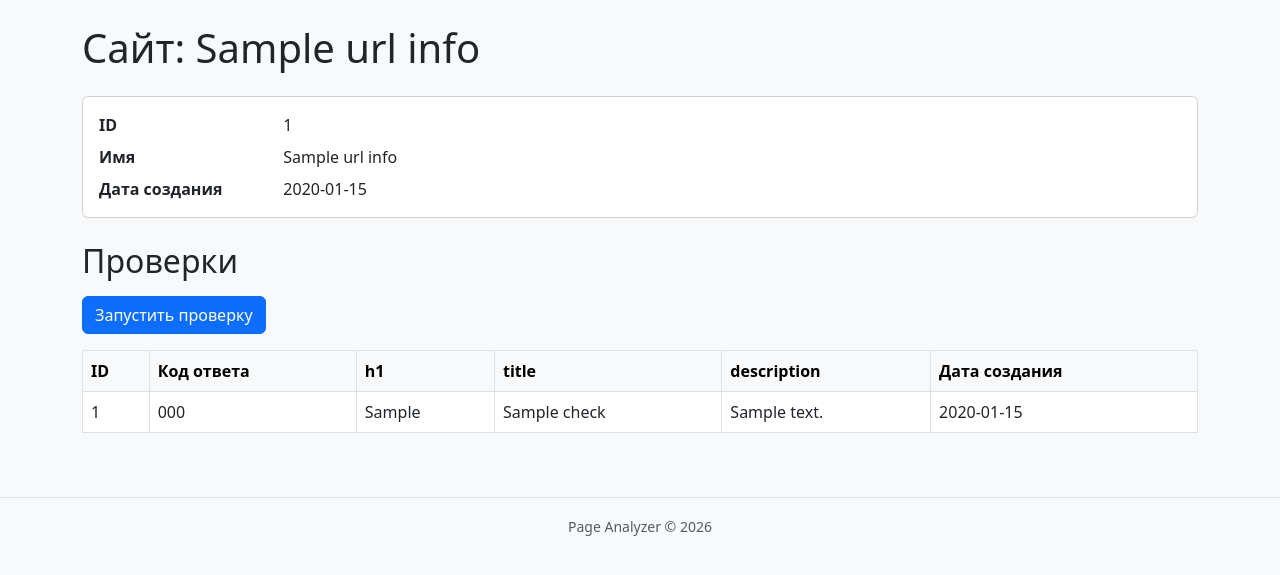
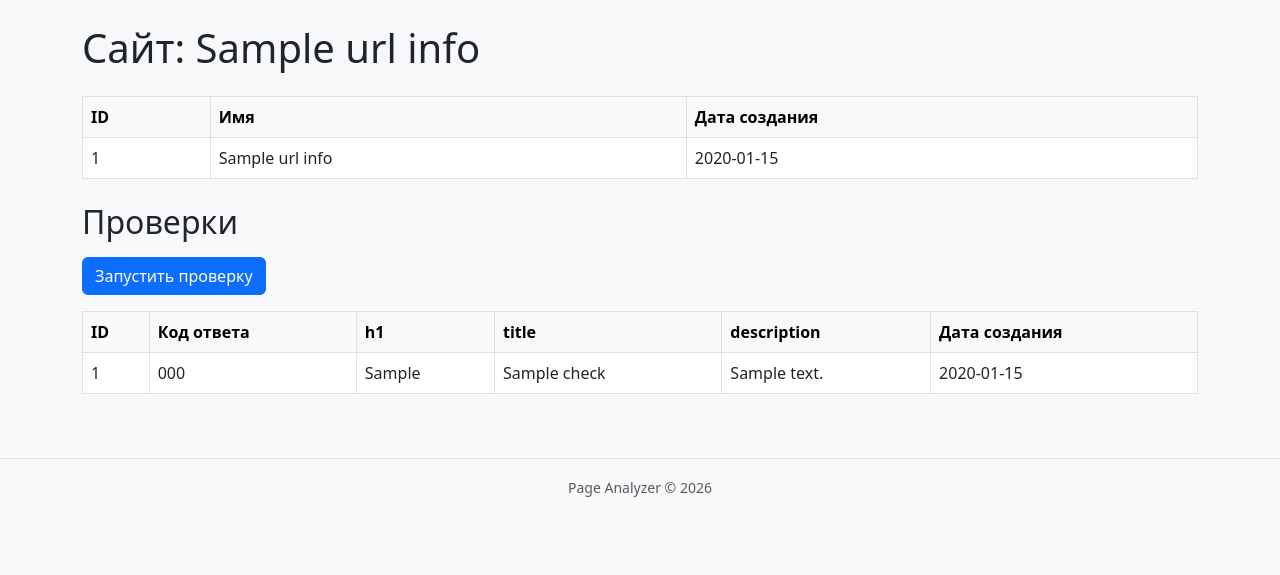
Before and after one commit to Scopp1337/python-project-83, a Flask app: template page_analyzer/templates/url.html in a window 1280 px wide. Shown: the part 56-631 px from the top of the page. Run offline with Flask 3, Linux system fonts and the light colour scheme; the template is opened without the code that fills it: most values are stand-ins (such as "Sample title", 1, 10 or a date in 2020); some libraries are stand-ins or nearby versions.

Commit message:
Fix repo, url, urls

```diff
--- a/page_analyzer/templates/url.html
+++ b/page_analyzer/templates/url.html
@@ -7,23 +7,24 @@
     <div class="col-12">
         <h1 class="mb-4">Сайт: {{ url_info.name }}</h1>
 
+        <!-- Информация о сайте в виде таблицы -->
         <div class="mb-4">
-            <div class="card">
-                <div class="card-body">
-                    <div class="row">
-                        <div class="col-2"><strong>ID</strong></div>
-                        <div class="col-10">{{ url_info.id }}</div>
-                    </div>
-                    <div class="row mt-2">
-                        <div class="col-2"><strong>Имя</strong></div>
-                        <div class="col-10">{{ url_info.name }}</div>
-                    </div>
-                    <div class="row mt-2">
-                        <div class="col-2"><strong>Дата создания</strong></div>
-                        <div class="col-10">{{ url_info.created_at.strftime('%Y-%m-%d') }}</div>
-                    </div>
-                </div>
-            </div>
+            <table class="table table-bordered table-hover" data-test="url">
+                <thead class="table-light">
+                    <tr>
+                        <th>ID</th>
+                        <th>Имя</th>
+                        <th>Дата создания</th>
+                    </tr>
+                </thead>
+                <tbody>
+                    <tr>
+                        <td>{{ url_info.id }}</td>
+                        <td>{{ url_info.name }}</td>
+                        <td>{{ url_info.created_at.strftime('%Y-%m-%d') }}</td>
+                    </tr>
+                </tbody>
+            </table>
         </div>
 
         <h2 class="mb-3">Проверки</h2>
```
Also changed, not shown: page_analyzer/repository.py (+8 -1 lines), page_analyzer/templates/urls.html (+8 -2 lines).
